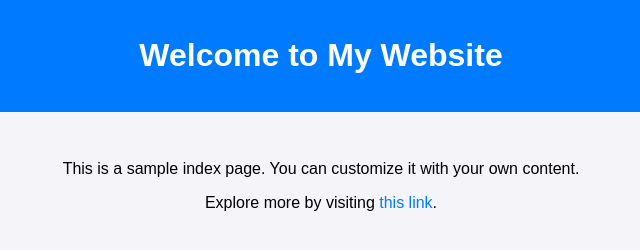
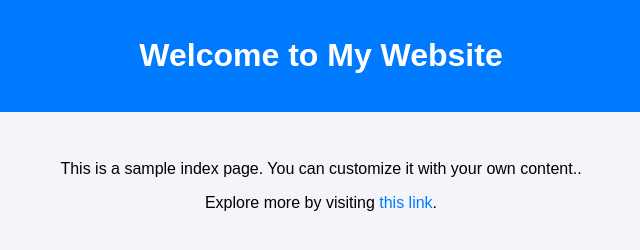
Before and after one commit to praveenkumaryella/pkrep, a plain HTML site: page index.html in a window 1280 px wide. Shown: the top 250 px of the page, 319-959 px from the left. Drawn offline with Linux system fonts and the light colour scheme.

```diff
--- a/index.html
+++ b/index.html
@@ -39,7 +39,7 @@
         <h1>Welcome to My Website</h1>
     </header>
     <main>
-        <p>This is a sample index page. You can customize it with your own content.</p>
+        <p>This is a sample index page. You can customize it with your own content..</p>
         <p>Explore more by visiting <a href="https://www.example.com" target="_blank">this link</a>.</p>
     </main>
     <footer>
```
Also changed, not shown: about.html (added), footer.html (added).
